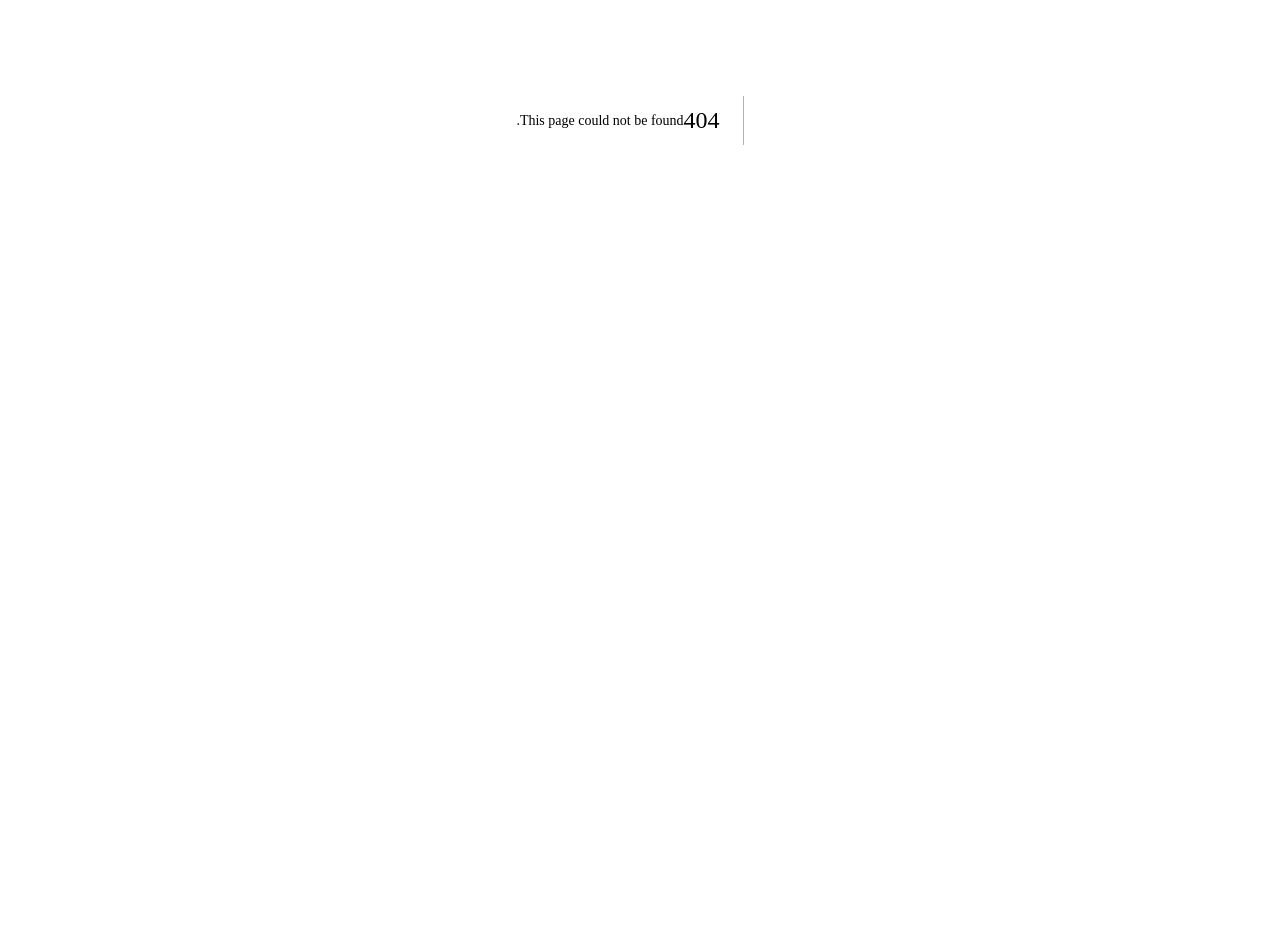
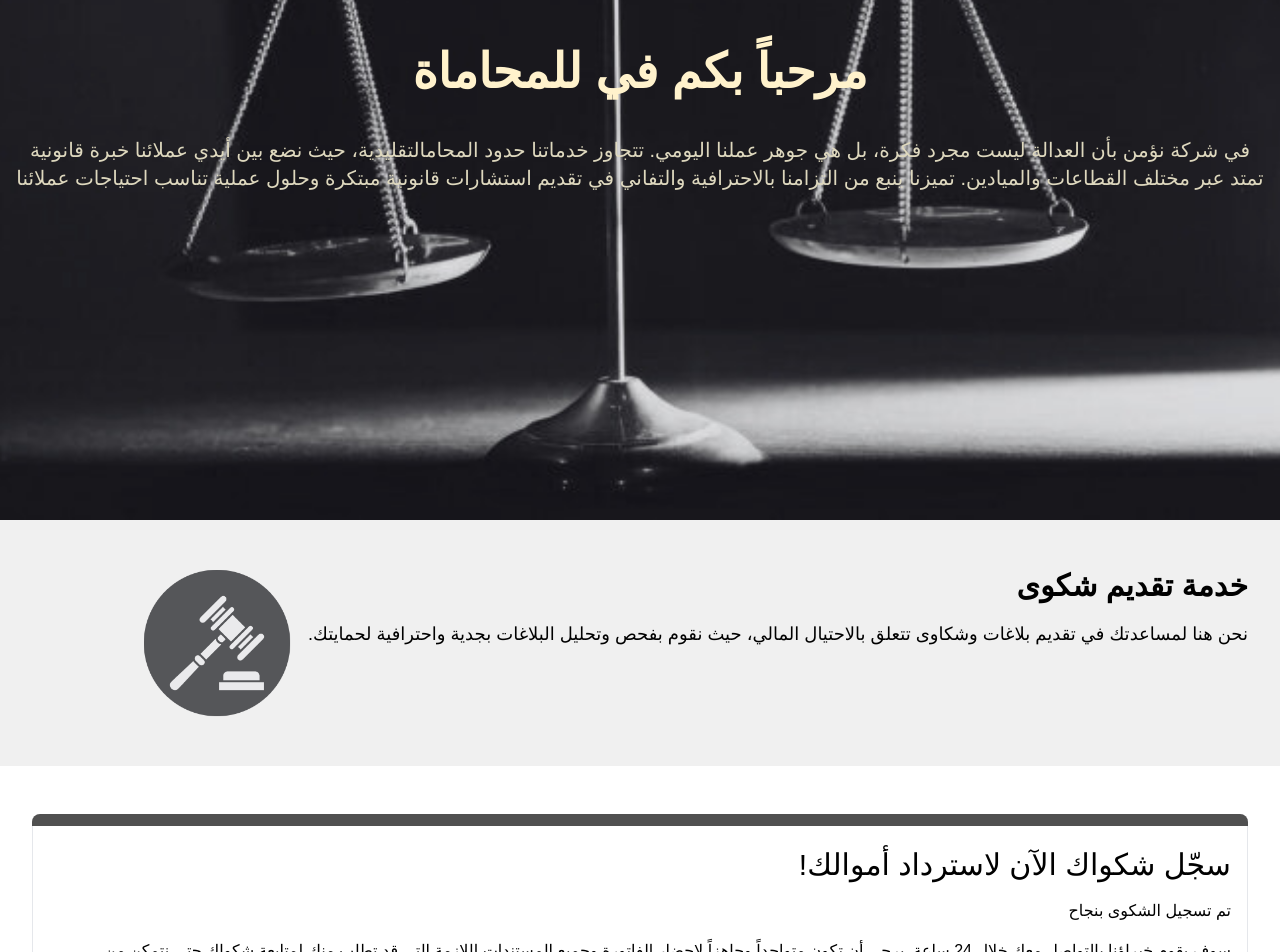
Before and after one commit to shayan-hamidi/sm-lawyer-lead, a Next.js app: page /submit in a window 1280 px wide. Before the commit this address had no page. Shown: the part 280-1232 px from the top of the page. Before the commit the page ends 800 px from the top, so only its background shows below. Built offline with nearby package versions, Linux system fonts and the light colour scheme; a web font is replaced by a local one.

Commit message:
feat: submit page

```diff
--- a/src/app/globals.css
+++ b/src/app/globals.css
@@ -172,7 +172,7 @@
   padding: 0px;
 }
 *:not(:lang(en)) {
-  font-family: Cairo;
+  font-family: Arial;
 }
 *:lang(en) {
   font-family: monospace;
@@ -193,10 +193,12 @@ body {
   color: #1b3352;
   font-size: 15px;
 }
-.main-nputError:focus {
+.main-nputError {
   box-shadow: 0 0 0 0.25rem rgba(220, 53, 69, 0.25) !important;
 }
-
+.main-nputError:focus {
+  box-shadow: 0 0 0 0.25rem rgba(38, 69, 206, 0.25) !important;
+}
 .login-background {
   position: fixed;
   top: 0;
--- a/src/app/home/page.jsx
+++ b/src/app/home/page.jsx
@@ -6,6 +6,7 @@ import lawHammer from "@/images/lawHammer.png";
 import { FormProvider, useForm } from "react-hook-form";
 import { MainInput } from "@/packages";
 import Button from "@mui/material/Button";
+import { Grid } from "@mui/material";
 
 export default function Servey() {
   const route = useRouter();
@@ -38,11 +39,12 @@ export default function Servey() {
       <FormProvider {...methods}>
         <form
           onSubmit={methods.handleSubmit((data) => {
-            submit(data);
+            console.log(data);
+            route.push("/submit");
           })}
         >
           {/* Section 1 */}
-          <section className="w-full py-12 px-8 bg-[#f0f0f0] flex items-center gap-4">
+          <section className="flex-col sm:flex-row w-full py-12 px-8 bg-[#f0f0f0] flex items-center gap-4">
             <div className="self-baseline">
               <h2 className="text-3xl font-semibold">خدمة تقديم شكوى</h2>
               <p className="mt-4 text-lg">
@@ -51,7 +53,7 @@ export default function Servey() {
               </p>
             </div>
             <div>
-              <Image src={lawHammer} alt="lawHammer" width={200} />
+              <Image src={lawHammer} alt="lawHammer" width={150} />
             </div>
           </section>
           <div className="mx-8">
@@ -59,14 +61,14 @@ export default function Servey() {
             <section className="w-full pt-12 bg-white relative">
               <div className="bg-[#505050] rounded-tl-[8px] rounded-tr-[8px] absolute left-0 right-0 h-3" />
               <div className="border-[1px] rounded-[8px] pt-8">
-                <h2 className="text-3xl font-semibold px-4">
+                <h2 className="text-3xl px-4">
                   سجّل شكواك الآن لاسترداد أموالك!
                 </h2>
-                <p className="mt-4 text-lg px-4">
+                <p className="mt-4 px-4">
                   لضمان معالجة شكواك بكفاءة، يرجى تعبئة الاستمارة بشكل كامل
                   وإضافة أي تفاصيل قد تكون مفيدة لاسترجاع أموالك.
                 </p>
-                <div className="border-[1px] mt-8 flex items-center justify-end py-3 px-4 text-[#d92e25]">
+                <div className="border-[1px] mt-8 flex items-center justify-end py-3 px-4 text-[#d92e25] text-sm">
                   Indicates required question *
                 </div>
               </div>
@@ -77,6 +79,8 @@ export default function Servey() {
                 <h5 className="text-1xl font-semibold px-4 mb-3">
                   الاسم الكامل: <span className="text-[#d92e25]">*</span>
                 </h5>
+                <Grid container>
+                  <Grid item xs={12} sm={7} md={5} lg={4}>
                     <MainInput
                       name={"name"}
                       rules={{
@@ -84,11 +88,10 @@ export default function Servey() {
                       }}
                       inputProps={{
                         placeholder: "إجابتك",
-                    style: {
-                      width: "30%",
-                    },
                       }}
                     />
+                  </Grid>
+                </Grid>
               </div>
             </section>
             {/* Section 4 */}
@@ -98,6 +101,8 @@ export default function Servey() {
                   رقم الهاتف:
                   <span className="text-[#d92e25]">*</span>
                 </h5>
+                <Grid container>
+                  <Grid item xs={12} sm={7} md={5} lg={4}>
                     <MainInput
                       name={"number"}
                       rules={{
@@ -105,11 +110,10 @@ export default function Servey() {
                       }}
                       inputProps={{
                         placeholder: "إجابتك",
-                    style: {
-                      width: "30%",
-                    },
                       }}
                     />
+                  </Grid>
+                </Grid>
               </div>
             </section>
             {/* Section 5 */}
@@ -119,6 +123,8 @@ export default function Servey() {
                   تفاصيل الشكوى:
                   <span className="text-[#d92e25]">*</span>
                 </h5>
+                <Grid container>
+                  <Grid item xs={12} sm={7} md={5} lg={4}>
                     <MainInput
                       name={"description"}
                       rules={{
@@ -126,11 +132,10 @@ export default function Servey() {
                       }}
                       inputProps={{
                         placeholder: "إجابتك",
-                    style: {
-                      width: "30%",
-                    },
                       }}
                     />
+                  </Grid>
+                </Grid>
               </div>
             </section>
             <section className="w-full py-3">
@@ -139,6 +144,7 @@ export default function Servey() {
                 type="submit"
                 sx={{
                   backgroundColor: "#1565c0 !important",
+                  minWidth: 100,
                 }}
               >
                 يُقدِّم
--- a/src/app/home/thank-you/page.jsx
+++ /dev/null
@@ -1,28 +0,0 @@
-export default function ThankYou() {
-  return (
-    <main className="h-screen flex justify-center items-center">
-      <div className="px-3 flex flex-col gap-4 relative justify-center items-center">
-        <div>
-          <svg
-            stroke="#40785b"
-            fill="#40785b"
-            stroke-width="0"
-            viewBox="0 0 512 512"
-            color="#40785b"
-            height="90"
-            width="90"
-            xmlns="http://www.w3.org/2000/svg"
-            style={{ color: "rgb(209, 86, 77)" }}
-          >
-            <path d="M256 8C119.033 8 8 119.033 8 256s111.033 248 248 248 248-111.033 248-248S392.967 8 256 8zm0 48c110.532 0 200 89.451 200 200 0 110.532-89.451 200-200 200-110.532 0-200-89.451-200-200 0-110.532 89.451-200 200-200m140.204 130.267l-22.536-22.718c-4.667-4.705-12.265-4.736-16.97-.068L215.346 303.697l-59.792-60.277c-4.667-4.705-12.265-4.736-16.97-.069l-22.719 22.536c-4.705 4.667-4.736 12.265-.068 16.971l90.781 91.516c4.667 4.705 12.265 4.736 16.97.068l172.589-171.204c4.704-4.668 4.734-12.266.067-16.971z"></path>
-          </svg>
-        </div>
-        <div>
-          <span className="text-[#1b3352] font-bold text-[1.7rem]">
-            شكرا لانضمامك إلينا
-          </span>
-        </div>
-      </div>
-    </main>
-  );
-}
--- /dev/null
+++ b/src/app/submit/page.jsx
@@ -0,0 +1,75 @@
+"use client";
+import Image from "next/image";
+import { useRouter } from "next/navigation";
+import lawPicture from "@/images/lawPic.jpg";
+import lawHammer from "@/images/lawHammer.png";
+import { FormProvider, useForm } from "react-hook-form";
+import { MainInput } from "@/packages";
+import Button from "@mui/material/Button";
+import Link from "next/link";
+
+export default function SubmitPage() {
+  const route = useRouter();
+  const methods = useForm();
+
+  return (
+    <main className="relative flex flex-col items-center">
+      {/* Image background */}
+      <div className="relative w-full h-screen">
+        <Image
+          src={lawPicture}
+          alt="lawPicture"
+          layout="fill"
+          objectFit="cover"
+          className="z-0"
+        />
+        <div className="absolute inset-0 flex justify-center items-center z-10 text-center px-4 py-2 flex-col">
+          <h1 className="text-4xl md:text-5xl font-bold text-[#fff2cc]">
+            مرحباً بكم في للمحاماة
+          </h1>
+          <p className="mt-10 text-lg md:text-xl text-[#ded8be]">
+            في شركة نؤمن بأن العدالة ليست مجرد فكرة، بل هي جوهر عملنا اليومي.
+            تتجاوز خدماتنا حدود المحامالتقليدية، حيث نضع بين أيدي عملائنا خبرة
+            قانونية تمتد عبر مختلف القطاعات والميادين. تميزنا ينبع من التزامنا
+            بالاحترافية والتفاني في تقديم استشارات قانونية مبتكرة وحلول عملية
+            تناسب احتياجات عملائنا
+          </p>
+        </div>
+      </div>
+      {/* Section 1 */}
+      <section className="flex-col sm:flex-row w-full py-12 px-8 bg-[#f0f0f0] flex items-center gap-4">
+        <div className="self-baseline">
+          <h2 className="text-3xl font-semibold">خدمة تقديم شكوى</h2>
+          <p className="mt-4 text-lg">
+            نحن هنا لمساعدتك في تقديم بلاغات وشكاوى تتعلق بالاحتيال المالي، حيث
+            نقوم بفحص وتحليل البلاغات بجدية واحترافية لحمايتك.
+          </p>
+        </div>
+        <div>
+          <Image src={lawHammer} alt="lawHammer" width={150} />
+        </div>
+      </section>
+      <div className="mx-8">
+        {/* Section 2 */}
+        <section className="w-full pt-12 bg-white relative">
+          <div className="bg-[#505050] rounded-tl-[8px] rounded-tr-[8px] absolute left-0 right-0 h-3" />
+          <div className="border-[1px] rounded-[8px] py-8">
+            <h2 className="text-3xl px-4">سجّل شكواك الآن لاسترداد أموالك!</h2>
+            <p className="mt-4 px-4">تم تسجيل الشكوى بنجاح</p>
+            <p className="mt-4 px-4 mb-5">
+              سوف يقوم خبراؤنا بالتواصل معك خلال 24 ساعة. يرجى أن تكون متواجداً
+              وجاهزاً لإحضار الفاتورة وجميع المستندات اللازمة التي قد تطلب منك
+              لمتابعة شكواك حتى نتمكن من مساعدتك بأفضل طريقة.
+            </p>
+            <Link href={"/"} className="text-lg px-4 text-[#1a73e8] underline hover:text-black">
+              إرسال رد آخر
+            </Link>
+          </div>
+        </section>
+      </div>
+      <div className="bg-[#f0f0f0] w-full mt-20 py-10 text-center">
+        <b className="text-[13px]">حقوق النشر © 2025 جميع الحقوق محفوظة</b>
+      </div>
+    </main>
+  );
+}
--- a/src/packages/Form/Input/Input.jsx
+++ b/src/packages/Form/Input/Input.jsx
@@ -36,7 +36,7 @@ export default function MainInput({
             value={changeVlaue || value || ""}
             className={`main-nput ${errorI18nKey ? "main-nputError" : ""}`}
           />
-          {isSubmitted && (
+          {/* {isSubmitted && (
             <div className="absolute left-2 top-3">
               {errorI18nKey ? (
                 <ErrorOutlineIcon sx={{ color: "#dc3545" }} fontSize="small" />
@@ -44,7 +44,7 @@ export default function MainInput({
                 <CheckIcon sx={{ color: "#198754" }} fontSize="small" />
               )}
             </div>
-          )}
+          )} */}
           <div>{errorI18nKey && <span>{errorI18nKey}</span>}</div>
         </div>
       )}
```
Lines whose indentation alone changed are shown as unchanged.
